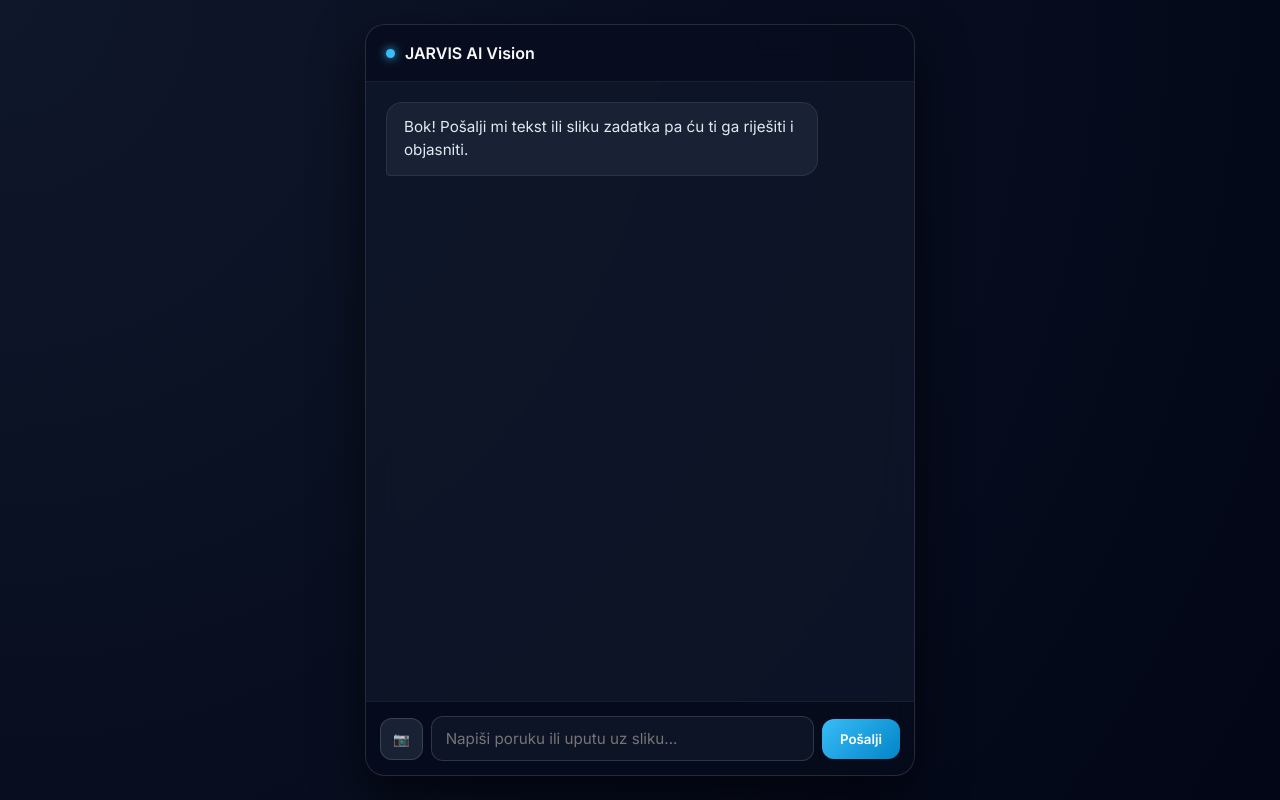
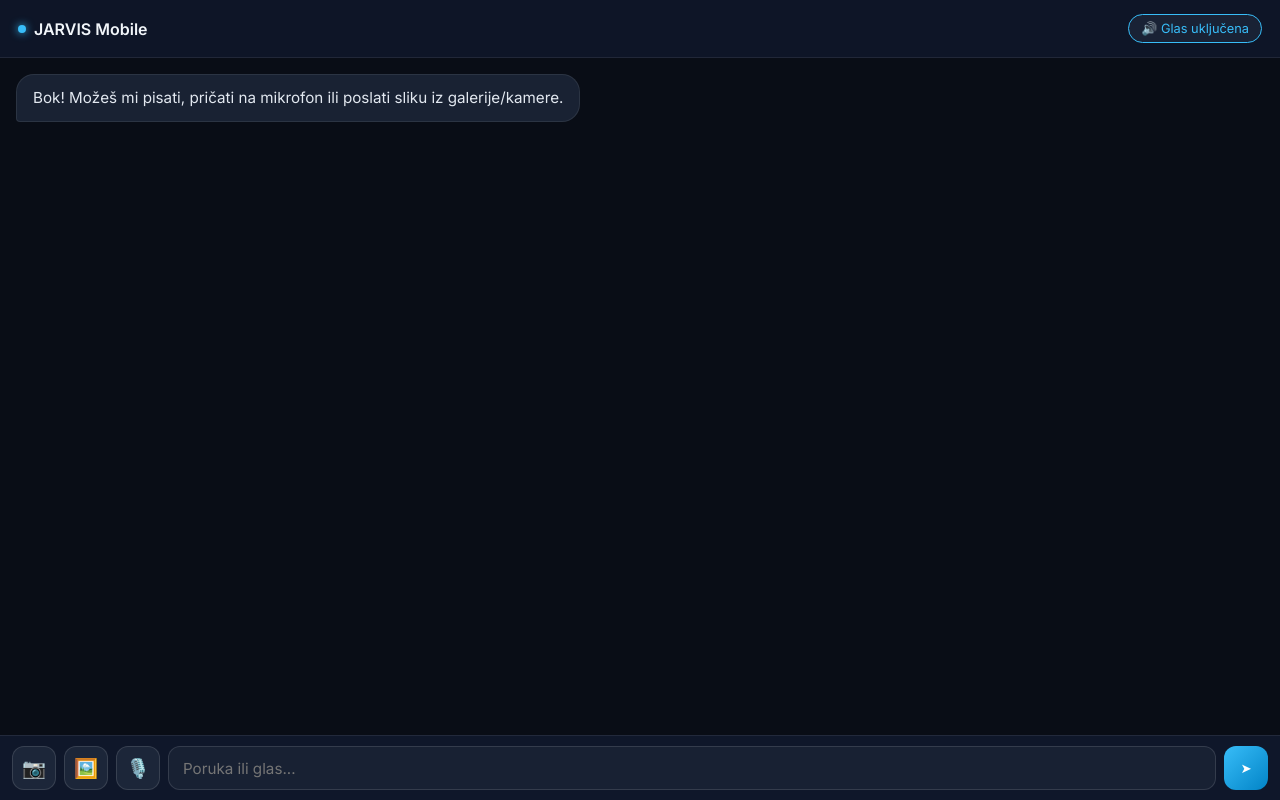
Before and after one commit to ablacic68-blip/jarswis, a plain HTML site: page jarwis-pwa/index.html in a window 1280 px wide. Drawn offline with Linux system fonts and the light colour scheme.

Commit message:
Update index.html

```diff
--- a/jarwis-pwa/index.html
+++ b/jarwis-pwa/index.html
@@ -2,161 +2,221 @@
 <html lang="hr">
 <head>
     <meta charset="UTF-8">
-    <meta name="viewport" content="width=device-width, initial-scale=1.0, maximum-scale=1.0, user-scalable=no">
-    <title>JARVIS AI</title>
-    <link href="https://fonts.googleapis.com/css2?family=Inter:wght@300;400;600&display=swap" rel="stylesheet">
+    <meta name="viewport" content="width=device-width, initial-scale=1.0, maximum-scale=1.0, user-scalable=no, viewport-fit=cover">
+    <title>JARVIS Mobile</title>
+    <link href="https://fonts.googleapis.com/css2?family=Inter:wght@400;500;600&display=swap" rel="stylesheet">
     <style>
-        * { box-sizing: border-box; margin: 0; padding: 0; font-family: 'Inter', sans-serif; }
+        * { box-sizing: border-box; margin: 0; padding: 0; font-family: 'Inter', -apple-system, sans-serif; -webkit-tap-highlight-color: transparent; }
         body {
-            background: radial-gradient(circle at top left, #0f172a, #020617);
-            color: #f8fafc;
-            height: 100vh;
-            display: flex;
-            justify-content: center;
-            align-items: center;
-            padding: 12px;
-        }
-        .container {
-            width: 100%;
-            max-width: 550px;
-            height: 94vh;
-            background: rgba(15, 23, 42, 0.75);
-            backdrop-filter: blur(16px);
-            border: 1px solid rgba(255, 255, 255, 0.1);
-            border-radius: 20px;
+            background-color: #090d16;
+            color: #f1f5f9;
+            height: 100dvh;
             display: flex;
             flex-direction: column;
-            box-shadow: 0 20px 50px rgba(0, 0, 0, 0.6);
             overflow: hidden;
         }
         .header {
-            padding: 18px 20px;
-            background: rgba(2, 6, 23, 0.5);
+            padding: 14px 18px;
+            background: rgba(15, 23, 42, 0.9);
             border-bottom: 1px solid rgba(255, 255, 255, 0.08);
             display: flex;
             align-items: center;
-            gap: 10px;
-            font-weight: 600;
+            justify-content: space-between;
         }
-        .status-dot { width: 9px; height: 9px; background: #38bdf8; border-radius: 50%; box-shadow: 0 0 10px #38bdf8; }
+        .header-title { display: flex; align-items: center; gap: 8px; font-weight: 600; font-size: 1rem; }
+        .status-dot { width: 8px; height: 8px; background: #38bdf8; border-radius: 50%; box-shadow: 0 0 8px #38bdf8; }
+        .tts-toggle { background: rgba(30, 41, 59, 0.7); border: 1px solid rgba(255, 255, 255, 0.1); color: #94a3b8; padding: 6px 12px; border-radius: 20px; font-size: 0.8rem; cursor: pointer; }
+        .tts-toggle.active { color: #38bdf8; border-color: #38bdf8; }
+
         .chat-box {
             flex: 1;
-            padding: 20px;
+            padding: 16px;
             overflow-y: auto;
             display: flex;
             flex-direction: column;
-            gap: 14px;
+            gap: 12px;
         }
         .msg {
-            max-width: 85%;
-            padding: 13px 17px;
-            border-radius: 16px;
+            max-width: 88%;
+            padding: 12px 16px;
+            border-radius: 18px;
             font-size: 0.95rem;
-            line-height: 1.5;
+            line-height: 1.45;
             word-wrap: break-word;
-            animation: fadeIn 0.25s ease-in-out;
         }
         .user-msg {
             align-self: flex-end;
             background: linear-gradient(135deg, #0284c7, #2563eb);
-            color: white;
+            color: #fff;
             border-bottom-right-radius: 4px;
         }
         .bot-msg {
             align-self: flex-start;
-            background: rgba(30, 41, 59, 0.7);
+            background: rgba(30, 41, 59, 0.8);
             border: 1px solid rgba(255, 255, 255, 0.08);
             color: #e2e8f0;
             border-bottom-left-radius: 4px;
             white-space: pre-wrap;
         }
-        .chat-img {
-            max-width: 100%;
-            max-height: 200px;
-            border-radius: 10px;
-            margin-bottom: 8px;
-            display: block;
-        }
+        .chat-img { max-width: 100%; max-height: 220px; border-radius: 12px; margin-bottom: 6px; display: block; }
+
         .preview-area {
             display: none;
             padding: 8px 16px;
-            background: rgba(2, 6, 23, 0.8);
+            background: rgba(15, 23, 42, 0.95);
             border-top: 1px solid rgba(255, 255, 255, 0.08);
             align-items: center;
             gap: 10px;
         }
-        .preview-area img { height: 50px; border-radius: 6px; }
-        .preview-area button { background: #ef4444; border: none; color: white; padding: 4px 8px; border-radius: 4px; cursor: pointer; }
-        .input-area {
-            padding: 14px;
-            background: rgba(2, 6, 23, 0.6);
+        .preview-area img { height: 44px; border-radius: 8px; }
+        .preview-area button { background: #ef4444; border: none; color: white; width: 28px; height: 28px; border-radius: 50%; cursor: pointer; }
+
+        .input-bar {
+            padding: 10px 12px;
+            background: #0f172a;
             border-top: 1px solid rgba(255, 255, 255, 0.08);
             display: flex;
+            flex-direction: column;
             gap: 8px;
+        }
+        .action-btns { display: flex; gap: 8px; align-items: center; }
+        .icon-btn {
+            background: rgba(30, 41, 59, 0.9);
+            border: 1px solid rgba(255, 255, 255, 0.12);
+            color: #f1f5f9;
+            width: 44px;
+            height: 44px;
+            border-radius: 12px;
+            display: flex;
             align-items: center;
+            justify-content: center;
+            font-size: 1.2rem;
+            cursor: pointer;
+            flex-shrink: 0;
         }
+        .icon-btn.recording { background: #ef4444; border-color: #f87171; animation: pulse 1s infinite; }
         input[type="text"] {
             flex: 1;
-            background: rgba(15, 23, 42, 0.8);
-            border: 1px solid rgba(255, 255, 255, 0.15);
-            padding: 12px 14px;
+            height: 44px;
+            background: rgba(30, 41, 59, 0.6);
+            border: 1px solid rgba(255, 255, 255, 0.12);
+            padding: 0 14px;
             border-radius: 12px;
             color: white;
             font-size: 0.95rem;
             outline: none;
         }
-        .icon-btn {
-            background: rgba(30, 41, 59, 0.8);
-            border: 1px solid rgba(255, 255, 255, 0.15);
+        .send-btn {
+            background: linear-gradient(135deg, #38bdf8, #0284c7);
+            border: none;
+            width: 44px;
+            height: 44px;
+            border-radius: 12px;
             color: white;
-            padding: 12px;
-            border-radius: 12px;
-            cursor: pointer;
             display: flex;
             align-items: center;
             justify-content: center;
+            cursor: pointer;
+            flex-shrink: 0;
         }
-        .send-btn {
-            background: linear-gradient(135deg, #38bdf8, #0284c7);
-            border: none;
-            padding: 12px 18px;
-            border-radius: 12px;
-            color: white;
-            font-weight: 600;
-            cursor: pointer;
-        }
-        @keyframes fadeIn { from { opacity: 0; transform: translateY(6px); } to { opacity: 1; transform: translateY(0); } }
+        @keyframes pulse { 0% { opacity: 1; } 50% { opacity: 0.5; } 100% { opacity: 1; } }
     </style>
 </head>
 <body>
 
-    <div class="container">
     <div class="header">
+        <div class="header-title">
             <div class="status-dot"></div>
-            <span>JARVIS AI Vision</span>
+            <span>JARVIS Mobile</span>
+        </div>
+        <button class="tts-toggle active" id="ttsToggle" onclick="toggleTTS()">🔊 Glas uključena</button>
     </div>
 
     <div class="chat-box" id="chatBox">
-            <div class="msg bot-msg">Bok! Pošalji mi tekst ili sliku zadatka pa ću ti ga riješiti i objasniti.</div>
+        <div class="msg bot-msg">Bok! Možeš mi pisati, pričati na mikrofon ili poslati sliku iz galerije/kamere.</div>
     </div>
 
     <div class="preview-area" id="previewArea">
         <img id="imgPreview" src="" alt="Preview">
-            <span style="font-size: 0.85rem; flex:1;">Slika pripremljena</span>
+        <span style="font-size: 0.85rem; flex:1; color:#94a3b8;">Slika spremana</span>
         <button onclick="clearImage()">✕</button>
     </div>
 
-        <div class="input-area">
-            <input type="file" id="fileInput" accept="image/*" style="display:none" onchange="handleFileSelect(event)">
-            <button class="icon-btn" onclick="document.getElementById('fileInput').click()" title="Učitaj ili slikaj">📷</button>
-            <input type="text" id="userInput" placeholder="Napiši poruku ili uputu uz sliku..." onkeydown="if(event.key === 'Enter') sendMessage()">
-            <button class="send-btn" onclick="sendMessage()">Pošalji</button>
+    <div class="input-bar">
+        <!-- Skriveni ulazi za kameru i galeriju -->
+        <input type="file" id="cameraInput" accept="image/*" capture="environment" style="display:none" onchange="handleFileSelect(event)">
+        <input type="file" id="galleryInput" accept="image/*" style="display:none" onchange="handleFileSelect(event)">
+
+        <div class="action-btns">
+            <button class="icon-btn" onclick="document.getElementById('cameraInput').click()" title="Slikaj">📷</button>
+            <button class="icon-btn" onclick="document.getElementById('galleryInput').click()" title="Galerija">🖼️</button>
+            <button class="icon-btn" id="micBtn" onclick="toggleSpeech()" title="Govori">🎙️</button>
+            <input type="text" id="userInput" placeholder="Poruka ili glas..." onkeydown="if(event.key === 'Enter') sendMessage()">
+            <button class="send-btn" onclick="sendMessage()">➤</button>
         </div>
     </div>
 
     <script>
         let selectedBase64 = null;
         let selectedMime = "image/jpeg";
+        let ttsEnabled = true;
+        let recognition = null;
+        let isRecording = false;
+
+        // Postavke za prepoznavanje govora (Speech-to-Text)
+        if ('webkitSpeechRecognition' in window || 'SpeechRecognition' in window) {
+            const SpeechRecognition = window.SpeechRecognition || window.webkitSpeechRecognition;
+            recognition = new SpeechRecognition();
+            recognition.lang = 'hr-HR';
+            recognition.continuous = false;
+            recognition.interimResults = false;
+
+            recognition.onresult = (event) => {
+                const transcript = event.results[0][0].transcript;
+                document.getElementById("userInput").value = transcript;
+                stopSpeech();
+                sendMessage();
+            };
+
+            recognition.onerror = () => stopSpeech();
+            recognition.onend = () => stopSpeech();
+        }
+
+        function toggleSpeech() {
+            if (!recognition) {
+                alert("Vaš preglednik ne podržava glasovni unos.");
+                return;
+            }
+            if (isRecording) {
+                stopSpeech();
+            } else {
+                recognition.start();
+                isRecording = true;
+                document.getElementById("micBtn").classList.add("recording");
+            }
+        }
+
+        function stopSpeech() {
+            isRecording = false;
+            document.getElementById("micBtn").classList.remove("recording");
+            if (recognition) recognition.stop();
+        }
+
+        function toggleTTS() {
+            ttsEnabled = !ttsEnabled;
+            const btn = document.getElementById("ttsToggle");
+            btn.classList.toggle("active", ttsEnabled);
+            btn.textContent = ttsEnabled ? "🔊 Glas uključena" : "🔇 Glas isključena";
+            if (!ttsEnabled) window.speechSynthesis.cancel();
+        }
+
+        function speak(text) {
+            if (!ttsEnabled || !('speechSynthesis' in window)) return;
+            window.speechSynthesis.cancel();
+            const utterance = new SpeechSynthesisUtterance(text);
+            utterance.lang = 'hr-HR';
+            window.speechSynthesis.speak(utterance);
+        }
 
         function handleFileSelect(event) {
             const file = event.target.files[0];
@@ -174,7 +234,8 @@
 
         function clearImage() {
             selectedBase64 = null;
-            document.getElementById("fileInput").value = "";
+            document.getElementById("cameraInput").value = "";
+            document.getElementById("galleryInput").value = "";
             document.getElementById("previewArea").style.display = "none";
         }
 
@@ -195,8 +256,7 @@
                 userDiv.appendChild(imgEl);
             }
             if (text) {
-                const textNode = document.createTextNode(text);
-                userDiv.appendChild(textNode);
+                userDiv.appendChild(document.createTextNode(text));
             }
 
             chatBox.appendChild(userDiv);
@@ -213,7 +273,7 @@
 
             const loadingDiv = document.createElement("div");
             loadingDiv.className = "msg bot-msg";
-            loadingDiv.textContent = "JARVIS analizira i rješava...";
+            loadingDiv.textContent = "JARVIS razmišlja...";
             chatBox.appendChild(loadingDiv);
             chatBox.scrollTop = chatBox.scrollHeight;
 
@@ -225,9 +285,11 @@
                 });
 
                 const data = await res.json();
-                loadingDiv.textContent = data.reply || "Nema odgovora.";
+                const replyText = data.reply || "Nema odgovora.";
+                loadingDiv.textContent = replyText;
+                speak(replyText);
             } catch (err) {
-                loadingDiv.textContent = "Greška: Nije moguće uspostaviti vezu sa poslužiteljem.";
+                loadingDiv.textContent = "Greška u povezivanju s poslužiteljem.";
                 loadingDiv.style.color = "#ef4444";
             }
 
```
Lines whose indentation alone changed are shown as unchanged.
